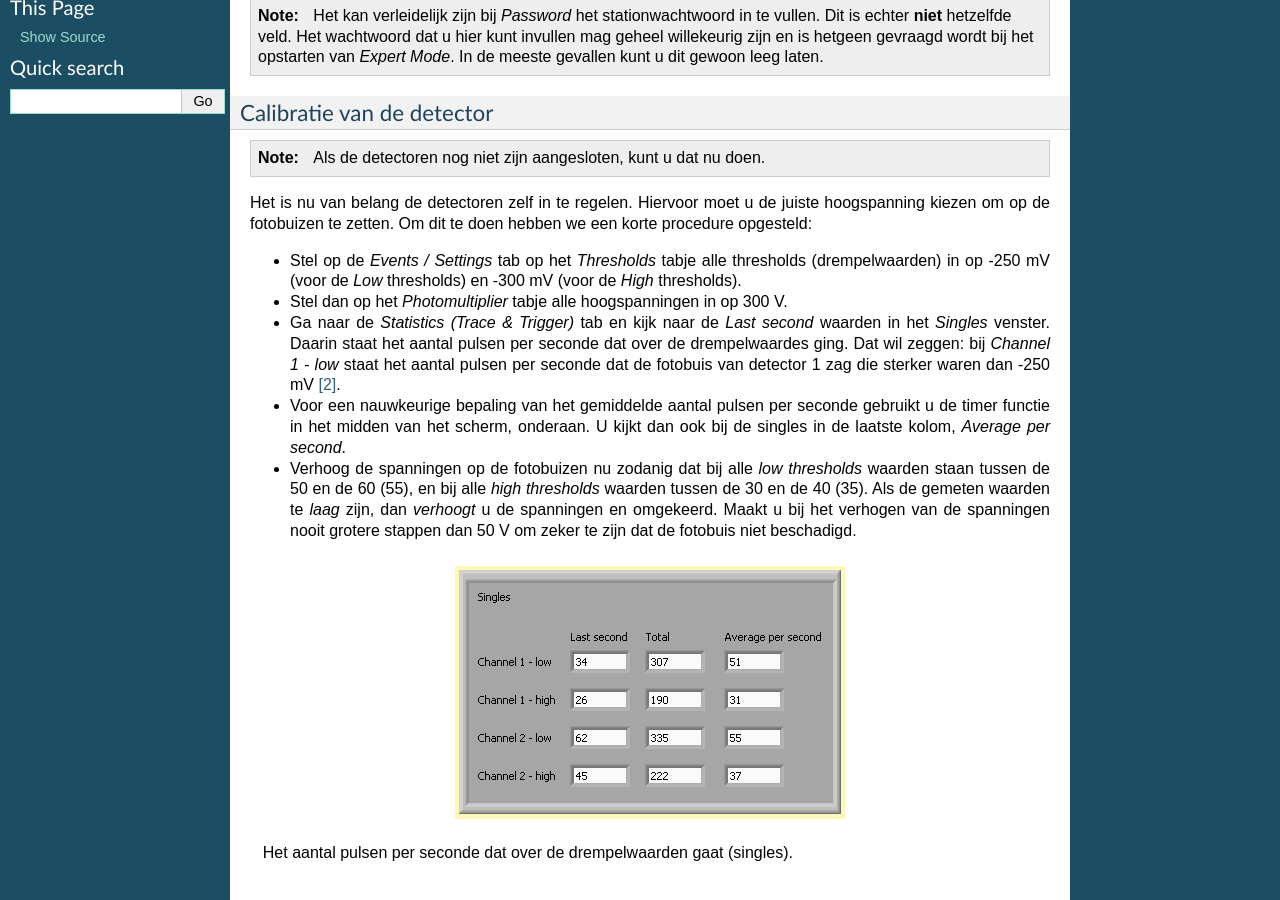
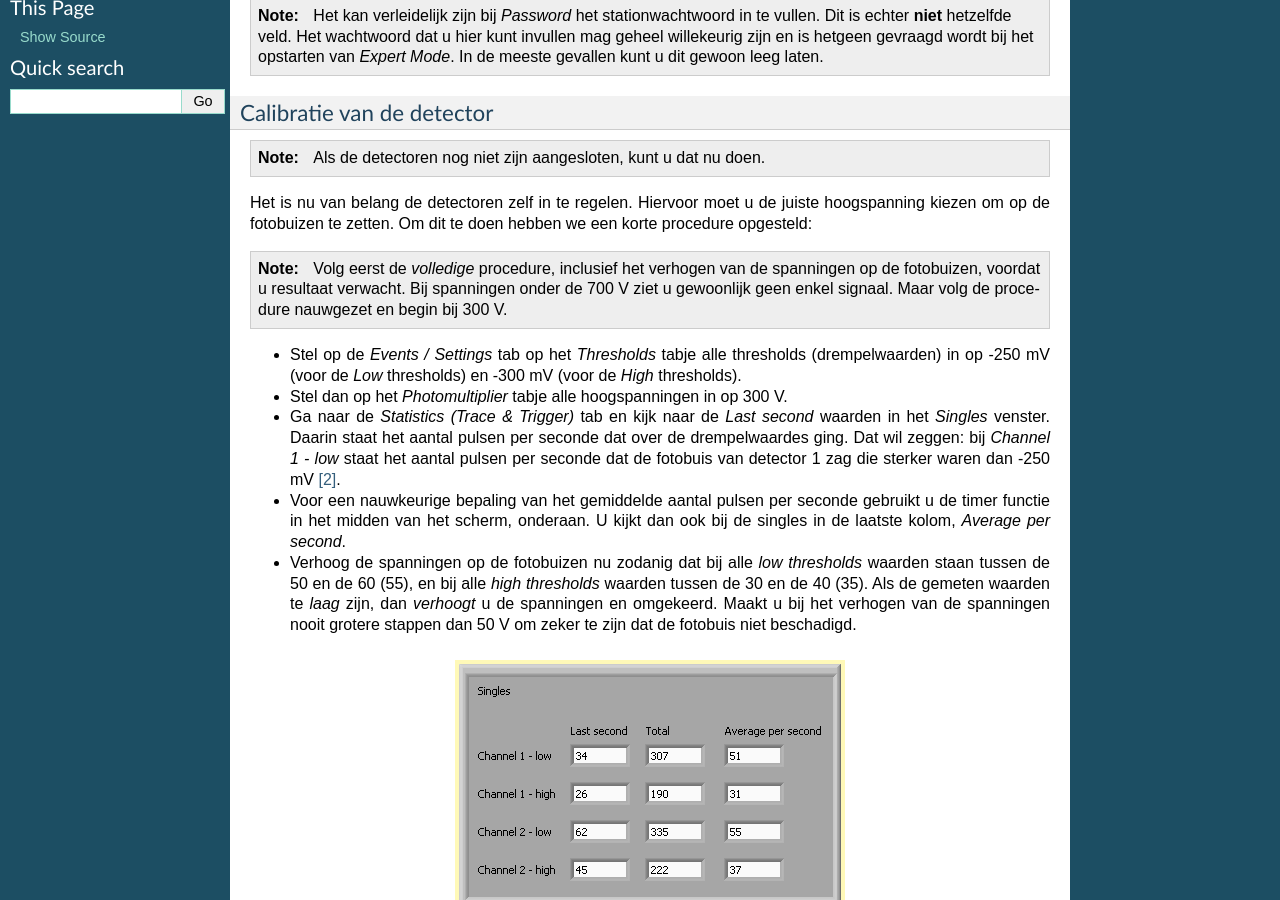
Before and after one commit to HiSPARC/station-software, a Sphinx documentation site: the page built from doc/configuratie.rst, in a window 1280 px wide and 900 px high, scrolled down 664 px. Built offline with Sphinx 7.4.7, drawn with Linux system fonts in a browser that asks for light colours.

Commit message:
Extra note for calibration procedure.

```diff
--- a/doc/configuratie.rst
+++ b/doc/configuratie.rst
@@ -56,6 +56,11 @@ Calibratie van de detector
 Het is nu van belang de detectoren zelf in te regelen.  Hiervoor moet u de
 juiste hoogspanning kiezen om op de fotobuizen te zetten.  Om dit te doen
 hebben we een korte procedure opgesteld:
+
+.. note:: Volg eerst de *volledige* procedure, inclusief het verhogen van
+   de spanningen op de fotobuizen, voordat u resultaat verwacht.  Bij
+   spanningen onder de 700 V ziet u gewoonlijk geen enkel signaal.  Maar
+   volg de procedure nauwgezet en begin bij 300 V.
 
 * Stel op de *Events / Settings* tab op het *Thresholds* tabje alle
   thresholds (drempelwaarden) in op -250 mV (voor de *Low* thresholds) en
```
